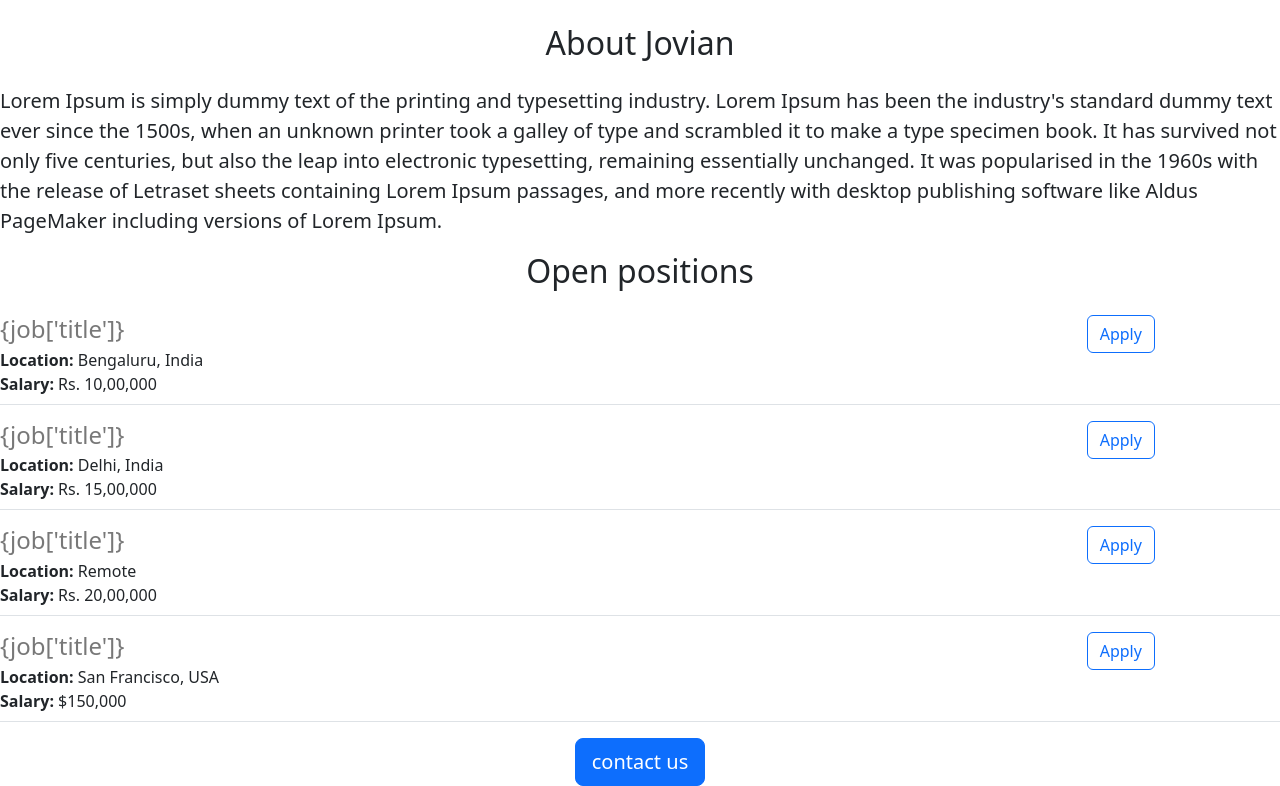
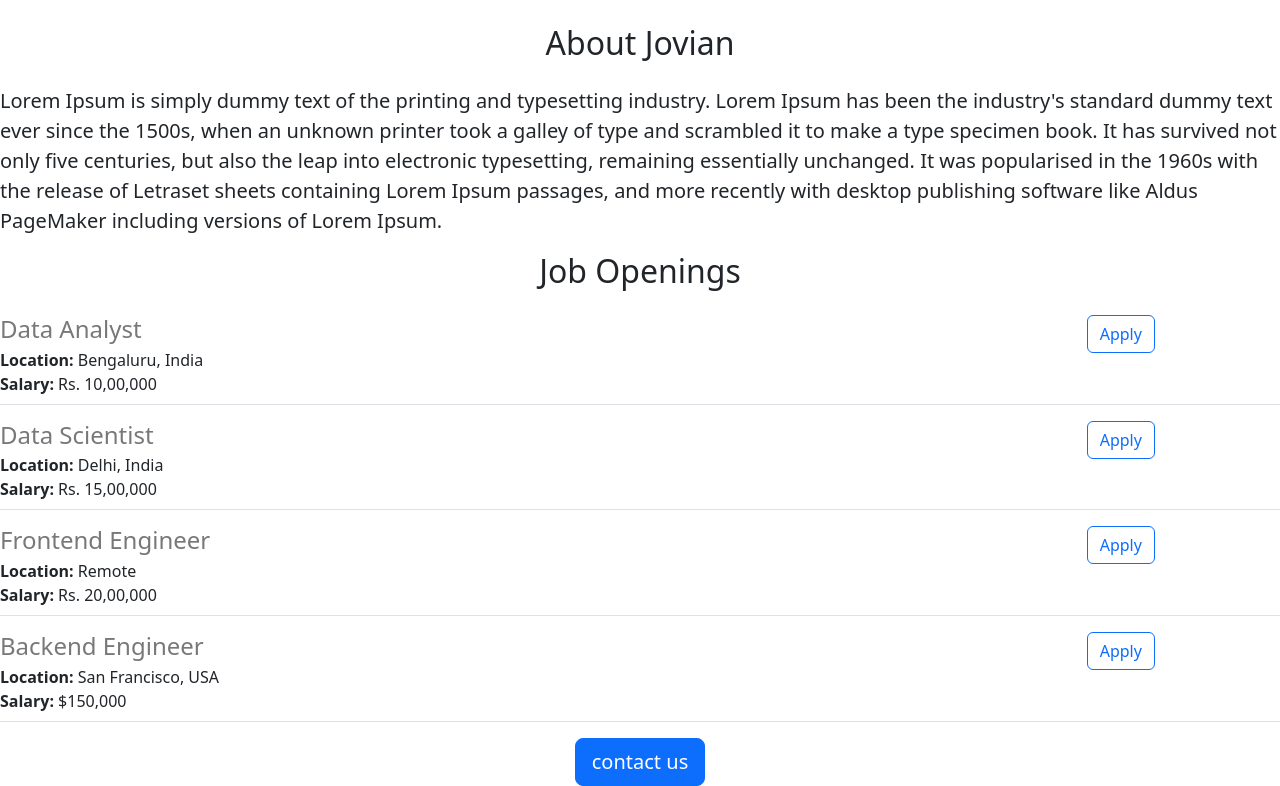
Before and after one commit to aryan732003/jovian-careers-website-v2, a Flask app: page / in a window 1280 px wide. Shown: the part 440-1226 px from the top of the page. Run offline with Flask 3, Linux system fonts and the light colour scheme.

Commit message:
made some changes

```diff
--- a/templates/home.html
+++ b/templates/home.html
@@ -23,7 +23,9 @@
         <p class="lead" >
         Lorem Ipsum is simply dummy text of the printing and typesetting industry. Lorem Ipsum   has been the industry's standard dummy text ever since the 1500s, when an unknown printer took a galley of type and scrambled it to make a type specimen book. It has survived not only five centuries, but also the leap into electronic typesetting, remaining essentially unchanged. It was popularised in the 1960s with the release of Letraset sheets containing Lorem Ipsum passages, and more recently with desktop publishing software like Aldus PageMaker including versions of Lorem Ipsum.</p>
 
-      <h2 class="text-center mt-2 mb-4">Open positions</h2>
+      <h2 class="text-center mt-2 mb-4">
+        Job Openings
+      </h2>
       <div>
         {% for job in jobs %}
           {% include 'jobitem.html' %}
--- a/templates/jobitem.html
+++ b/templates/jobitem.html
@@ -2,7 +2,7 @@
   <div class="col-10">
     <h4
       style='color:rgb(120,120,120); margin-bottom:4px;'>
-      {job['title']}
+      {{job['title']}}
     </h4>
     <div>
       <b>Location:</b> {{job['location']}}
```
